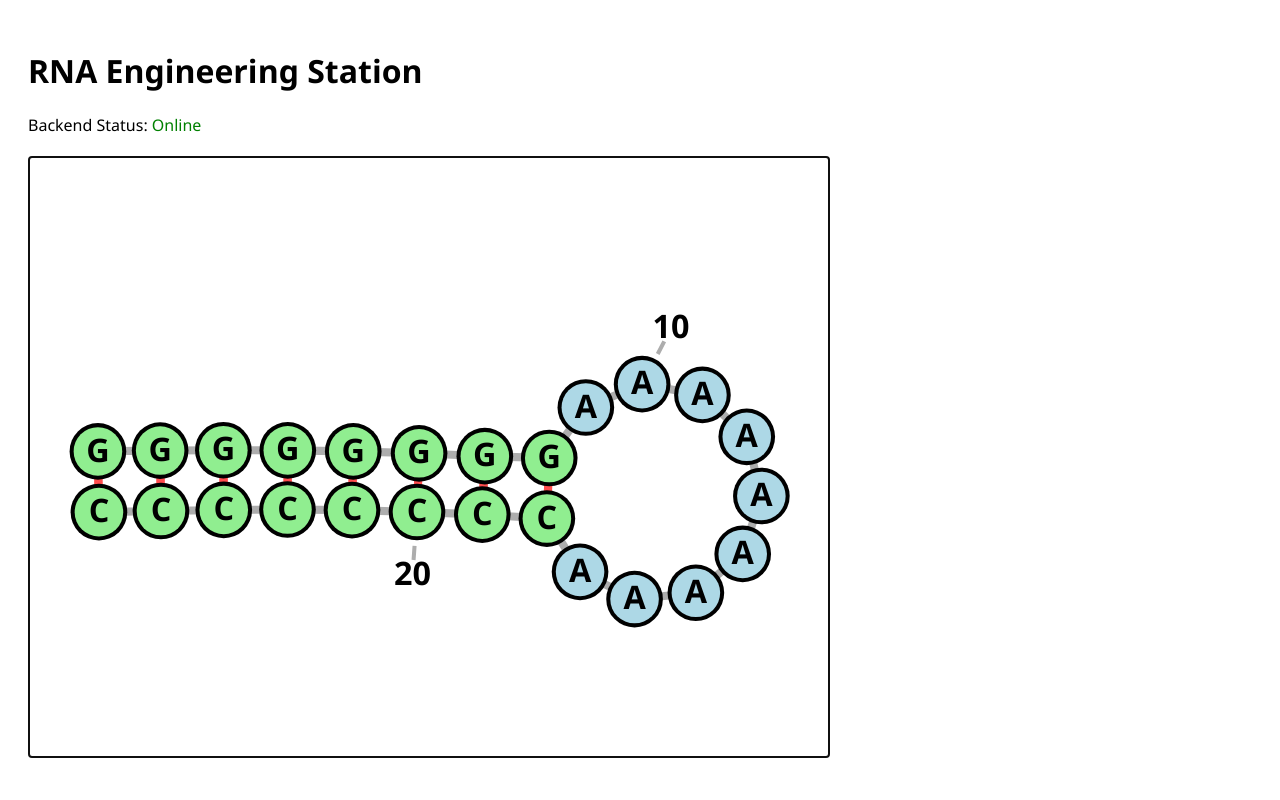
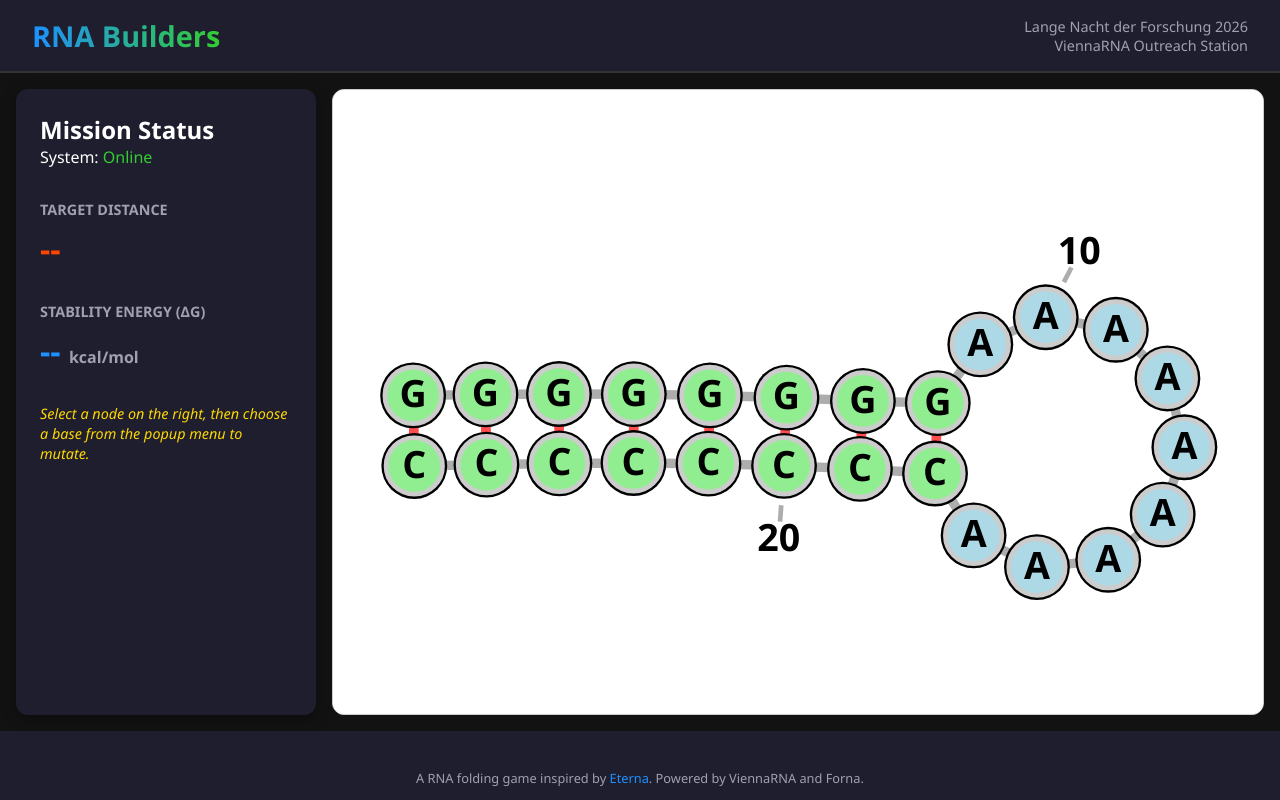
Before and after one commit to denski92/vienna_rna_folding_game, a Flask app: page / in a window 1280 px wide. Run offline with Flask 3, Linux system fonts and the light colour scheme.

Commit message:
reworked html style, added golden glow when selecting a nucleotide

```diff
--- a/static/css/style.css
+++ b/static/css/style.css
@@ -1,26 +1,126 @@
-/**
- * Main stylesheet for the RNA Folding Game.
- * Sets up the container dimensions for the Forna visualization.
- */
+/* --- 1. Global Themes & Configuration --- */
+
+:root {
+    --bg-app: #121212;          /* Dark Background */
+    --bg-panel: #1e1e2e;        /* Panel Background */
+    --text-primary: #ffffff;
+    --text-secondary: #a0a0b0;
+
+    /* Nucleotide Colors */
+    --accent-blue: #1E90FF;   /* U */
+    --accent-yellow: #FFD700; /* A */
+    --accent-red: #FF4500;    /* G */
+    --accent-green: #32CD32;  /* C */
+}
+
+* {
+    margin: 0;
+    padding: 0;
+    box-sizing: border-box;
+}
 
 body {
     font-family: 'Segoe UI', Tahoma, Geneva, Verdana, sans-serif;
-    padding: 20px;
+    background-color: var(--bg-app);
+    color: var(--text-primary);
+    height: 100vh;
+    display: flex;
+    flex-direction: column;
+    overflow: hidden; /* Optimized for Kiosk mode */
+}
+
+/* --- 2. Header Layout --- */
+.app-header {
+    padding: 1rem 2rem;
+    background: var(--bg-panel);
+    display: flex;
+    justify-content: space-between;
+    align-items: center;
+    border-bottom: 2px solid #333;
+    flex: 0 0 auto; /* Don't shrink */
+}
+
+.app-title h1 {
+    font-size: 1.8rem;
+    font-weight: 700;
+    /* Gradient Text Effect */
+    background: linear-gradient(90deg, var(--accent-blue), var(--accent-green));
+    -webkit-background-clip: text;
+    -webkit-text-fill-color: transparent;
+}
+
+.event-branding {
+    font-size: 0.9rem;
+    color: var(--text-secondary);
+    text-align: right;
+}
+
+/* --- 3. Main Stage Layout (Sidebar + Viz) --- */
+.main-stage {
+    flex: 1;
+    display: flex;
+    padding: 1rem;
+    gap: 1rem;
+    overflow: hidden;
+}
+
+/* Left Sidebar: Controls */
+.control-panel {
+    flex: 0 0 300px;
+    background: var(--bg-panel);
+    border-radius: 12px;
+    padding: 1.5rem;
+    display: flex;
+    flex-direction: column;
+    gap: 2rem;
+    box-shadow: 0 4px 15px rgba(0,0,0,0.3);
+}
+
+.status-group h3 {
+    font-size: 0.9rem;
+    text-transform: uppercase;
+    color: var(--text-secondary);
+    margin-bottom: 0.5rem;
+}
+
+.metric-display {
+    font-size: 2rem;
+    font-weight: bold;
+}
+.metric-unit {
+    font-size: 1rem;
+    color: var(--text-secondary);
+}
+
+/* Color coding for metrics */
+#dist-val { color: var(--accent-red); }
+#mfe-val { color: var(--accent-blue); }
+
+.instruction-text {
+    font-style: italic;
+    color: var(--accent-yellow);
+    font-size: 0.9rem;
+    line-height: 1.4;
+}
+
+/* Right Panel: Visualization */
+.viz-panel {
+    flex: 1;
+    background: #f9f9f9; /* Your preferred light grey background */
+    border-radius: 12px;
+    overflow: hidden;
+    position: relative; /* Context for absolute positioning of popup */
+    border: 1px solid #ccc;
 }
 
 #rna_container {
-    width: 800px;
-    height: 600px;
-    border: 1px solid #ccc;
-    margin-top: 20px;
-    background-color: #f9f9f9;
+    width: 100%;
+    height: 100%;
+    outline: none;
 }
 
-/**
- * Styles for the interactive Mutation Menu.
- * Handles the floating positioning and nucleotide-specific colors.
- */
-
+/* --- 4. Popup Mutation Menu (Floating) --- */
+/* Kept mostly your style, but cleaned up positioning */
 .mutation-menu {
     position: absolute;
     background: white;
@@ -28,7 +128,7 @@
     padding: 10px;
     border-radius: 8px;
     box-shadow: 2px 2px 10px rgba(0,0,0,0.2);
-    z-index: 1000; /* Ensure it floats above the RNA graph */
+    z-index: 1000;
 }
 
 /* Common button style */
@@ -43,15 +143,17 @@
     color: white;
     font-family: monospace;
     font-size: 16px;
+    transition: transform 0.1s;
 }
 
+.base-btn:active { transform: scale(0.95); }
+
 /* Nucleotide Colors */
-.btn-A { background-color: #FFD700; color: black; } /* Adenine - Yellow */
-.btn-U { background-color: #1E90FF; } /* Uracil - Blue */
-.btn-G { background-color: #FF4500; } /* Guanine - Red */
-.btn-C { background-color: #32CD32; } /* Cytosine - Green */
+.btn-A { background-color: var(--accent-yellow); color: black; }
+.btn-U { background-color: var(--accent-blue); }
+.btn-G { background-color: var(--accent-red); }
+.btn-C { background-color: var(--accent-green); }
 
-/* Close button */
 .close-btn {
     background: none;
     border: none;
@@ -62,65 +164,76 @@
 }
 .close-btn:hover { color: red; }
 
-/**
- * Disable mouse interactions for the nucleotide letters.
- * This prevents the "I-beam" text cursor and allows clicks to
- * fall through to the colored node circle underneath.
- */
+/* --- 5. Footer --- */
+.app-footer {
+    padding: 0.8rem;
+    text-align: center;
+    font-size: 0.8rem;
+    color: var(--text-secondary);
+    background: var(--bg-panel);
+    flex: 0 0 auto;
+}
+.app-footer a { color: var(--accent-blue); text-decoration: none; }
+
+
+/* --- 6. FORNA VISUALIZATION OVERRIDES (Your Tweaks) --- */
+
+/* Base style for Nucleotides (White) */
+.node {
+    fill: white;
+    stroke: #ccc;
+    stroke-width: 1px;
+    cursor: pointer;
+}
+
+/* Disable mouse interactions for the nucleotide letters */
 .node-label {
     pointer-events: none;
     user-select: none;
-    -webkit-user-select: none; /* Safari/Chrome */
-    -moz-user-select: none;    /* Firefox */
+    -webkit-user-select: none;
+    -moz-user-select: none;
 }
 
-/* Ensure the cursor always looks like a hand when hovering over a node */
-.node {
-    cursor: pointer;
+/* Override for LABEL nodes (10, 20...): Invisible Circle */
+circle[node_type="label"] {
+    fill: transparent;
+    stroke: none;
+    pointer-events: none;
 }
 
-
-/**
- * Specific LABEL nodes (10, 20...)
- * We want the number to be visible, but the circle to be INVISIBLE.
- */
-circle[node_type="label"] {
-    fill: transparent;
-    stroke: none;        /* Remove grey border */
-    pointer-events: none; /* Make unclickable */
-}
-
-/* Ensure the text number (e.g. "10") is unclickable */
+/* Text styling for Label (Unclickable) */
 g.gnode[node_type="label"] text {
     pointer-events: none;
     user-select: none;
 }
 
-/**
- * Label Connection Line
- * Draws a thin dotted black line from the nucleotide to the number (10, 20).
- */
+/* Backbone Styling: Your #ADADAD tweak */
+line[link_type="backbone"] {
+    stroke: #ADADAD;
+    stroke-width: 2px;
+    stroke-opacity: 1;
+    display: inline;
+}
+
+/* Label Connection Line: Your dashed 3.5, 4.9 tweak */
 line[link_type="label_link"] {
     stroke: #ADADAD;
     stroke-width: 1px;
-    stroke-dasharray: 3.5, 4.9; /* Creates a dashed line: 3.5px dash, 4.9px gap */
+    stroke-dasharray: 3.5, 4.9;
     opacity: 1;
     display: inline;
 }
 
-/**
- * Backbone Styling
- * "Draws" the main line of the RNA strand.
- */
-line[link_type="backbone"] {
-    stroke: #ADADAD;
-    stroke-width: 2px; /* Thicker than the default 1px */
-    stroke-opacity: 1;
-    display: inline;
+/* Base Pairs: Bright Red */
+line[link_type="basepair"] {
+    stroke: #ff4d4d;
+    stroke-width: 2px;
 }
 
-/* Optional: Ensure Base Pairs (Hydrogen bonds) stay distinct */
-line[link_type="basepair"] {
-    stroke: #ff4d4d;   /* Bright Red for interactions */
-    stroke-width: 2px;
+/* Hide internal physics helper nodes */
+circle[node_type="middle"],
+circle[node_type="pseudo"] {
+    display: none;
+    opacity: 0;
+    pointer-events: none;
 }
--- a/static/js/game.js
+++ b/static/js/game.js
@@ -29,20 +29,48 @@
 function attachClickListeners() {
     d3.selectAll('.node')
         .on('click', function(d) {
-            selectedNodeIndex = d.num - 1; // 1-based to 0-based
+            // 1. Ignore helper nodes
+            if (d.node_type !== 'nucleotide') return;
+
+            // 2. CLEAR Styles from ALL nodes (Reset to default CSS)
+            d3.selectAll('.node')
+              .style('stroke', null)        // Removes inline stroke
+              .style('stroke-width', null)  // Removes inline width
+              .style('filter', null)        // Removes inline glow
+              .classed('selected', false);
+
+            // 3. APPLY Styles to THIS node (Force the Glow)
+            d3.select(this)
+              .style('stroke', '#ffe343ff')         // Gold color
+              .style('stroke-width', '3.8px')       // Thick border
+              .style('stroke-opacity', '0.95')
+              .style('filter', 'drop-shadow(0 0 3px #FFD700) drop-shadow(0 0 15px #FFD700)')
+
+
+            selectedNodeIndex = d.num - 1;
             console.log("Selected Node:", selectedNodeIndex);
 
+            // 4. Show Menu
             let menu = document.getElementById('mutation-menu');
             menu.style.display = 'block';
-            menu.style.left = (d3.event.pageX + 15) + 'px';
-            menu.style.top = (d3.event.pageY + 15) + 'px';
+            menu.style.left = d3.event.pageX + 'px';
+            menu.style.top = d3.event.pageY + 'px';
 
             d3.event.stopPropagation();
         });
 
+    // Background Click Listener (Reset everything)
     d3.select('body').on('click', function() {
         if (d3.event.target.tagName !== 'circle') {
              document.getElementById('mutation-menu').style.display = 'none';
+
+             // Clear all manual styles
+             d3.selectAll('.node')
+               .style('stroke', null)
+               .style('stroke-width', null)
+               .style('filter', null);
+
+             selectedNodeIndex = -1;
         }
     });
 }
--- a/templates/index.html
+++ b/templates/index.html
@@ -3,18 +3,59 @@
 <head>
     <meta charset="UTF-8">
     <meta name="viewport" content="width=device-width, initial-scale=1.0">
-    <title>RNA Folding Game - LNF 2026</title>
+    <title>RNA Builders | Lange Nacht der Forschung</title>
 
     <link rel="stylesheet" href="{{ url_for('static', filename='css/fornac.css') }}">
     <link rel="stylesheet" href="{{ url_for('static', filename='css/style.css') }}">
 </head>
 <body>
-    <h1>RNA Engineering Station</h1>
 
-    <div id="app-container">
-        <p>Backend Status: <span style="color: green;">Online</span></p>
+    <header class="app-header">
+        <div class="app-title">
+            <h1>RNA Builders</h1>
+        </div>
+        <div class="event-branding">
+            Lange Nacht der Forschung 2026<br>
+            ViennaRNA Outreach Station
+        </div>
+    </header>
 
+    <main class="main-stage">
+
+        <section class="control-panel">
+            <div>
+                <h2>Mission Status</h2>
+                <p>System: <span style="color: #32CD32;">Online</span></p>
+            </div>
+
+            <div class="status-group">
+                <h3>Target Distance</h3>
+                <div class="metric-display">
+                    <span id="dist-val">--</span>
+                </div>
+            </div>
+
+            <div class="status-group">
+                <h3>Stability Energy (ΔG)</h3>
+                <div class="metric-display">
+                    <span id="mfe-val">--</span>
+                    <span class="metric-unit">kcal/mol</span>
+                </div>
+            </div>
+
+            <div class="mutation-controls">
+                <p class="instruction-text">
+                    Select a node on the right, then choose a base from the popup menu to mutate.
+                </p>
+            </div>
+        </section>
+
+        <section class="viz-panel">
             <div id="rna_container"></div>
+        </section>
+
+            </main> <footer class="app-footer">
+                </footer>
 
             <div id="mutation-menu" class="mutation-menu" style="display: none;">
                 <p style="margin: 0 0 5px 0; font-size: 12px; font-weight: bold;">Mutate to:</p>
@@ -27,8 +68,12 @@
                 <button class="close-btn" onclick="document.getElementById('mutation-menu').style.display='none'">×</button>
             </div>
 
+    </main>
 
-    </div>
+    <footer class="app-footer">
+        A RNA folding game inspired by <a href="https://eternagame.org" target="_blank">Eterna</a>.
+        Powered by ViennaRNA and Forna.
+    </footer>
 
     <script src="{{ url_for('static', filename='js/jquery.js') }}"></script>
     <script src="{{ url_for('static', filename='js/d3.js') }}"></script>
```
Lines whose indentation alone changed are shown as unchanged.
